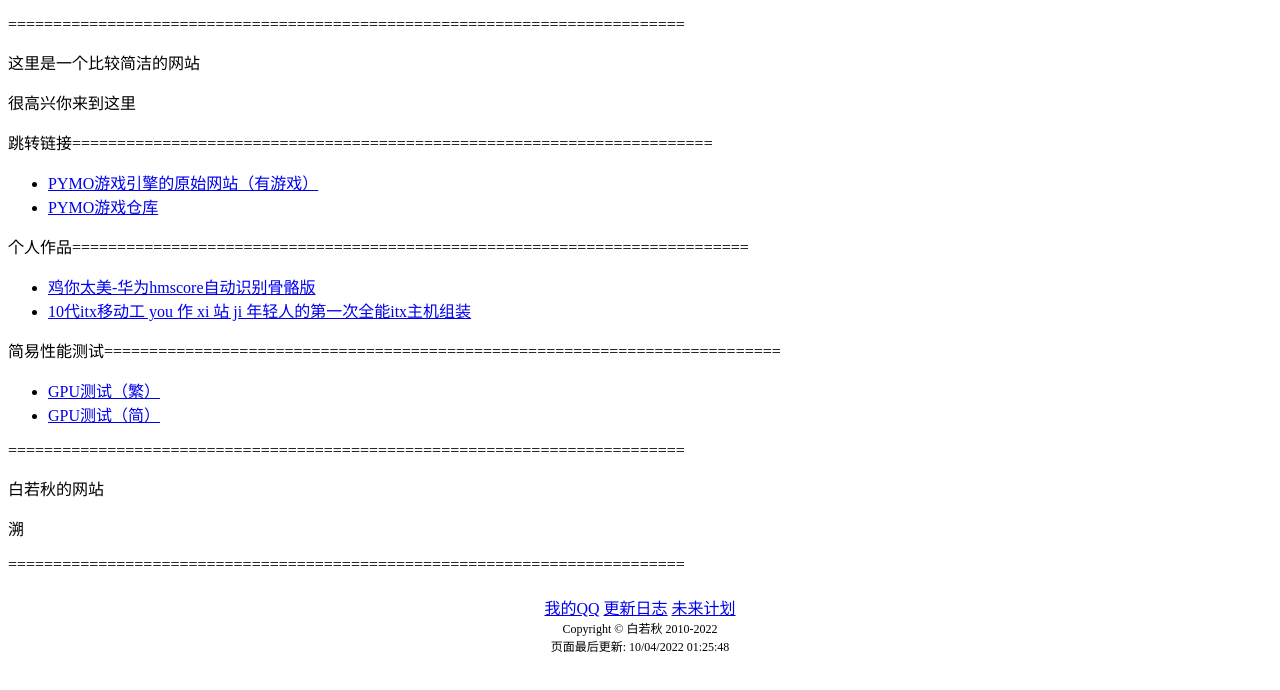
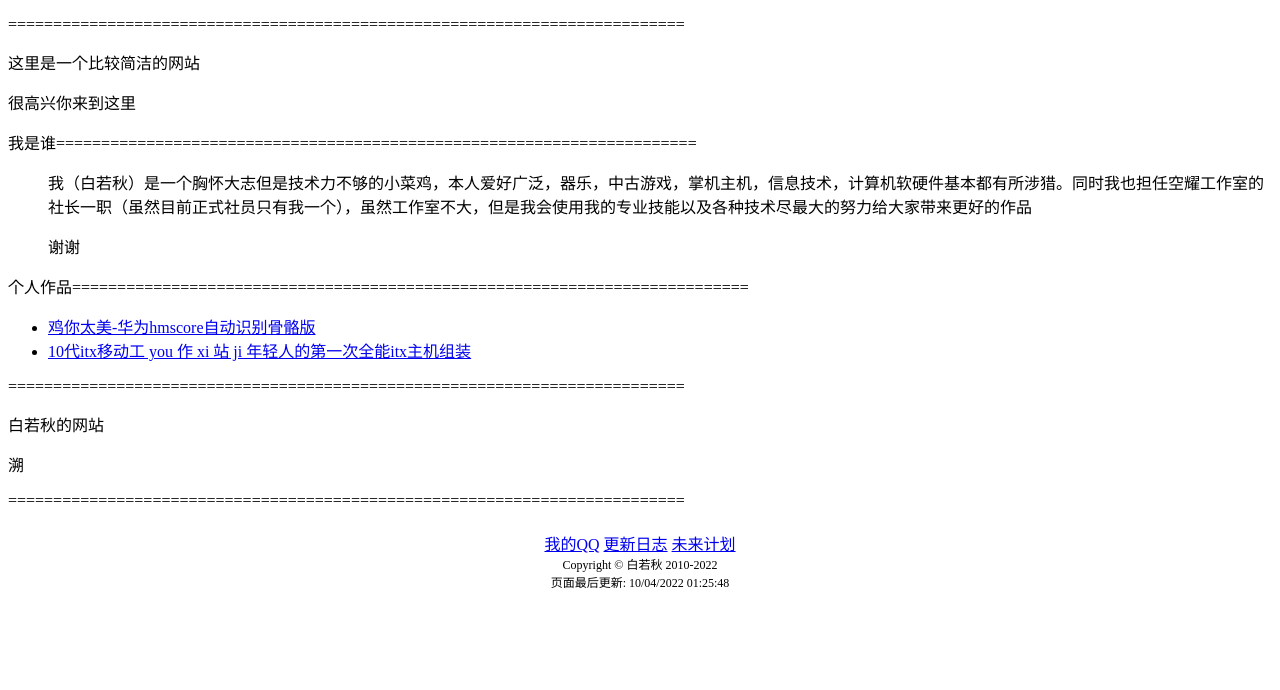
Before and after one commit to BaiRuoQiu/BaiRuoQiu.github.io, a plain HTML site: page index.html in a window 1280 px wide. Shown: the part 38-728 px from the top of the page. Drawn offline with Linux system fonts and the light colour scheme.

Commit message:
Update index.html

```diff
--- a/index.html
+++ b/index.html
@@ -11,13 +11,14 @@
 <p>===========================================================================</p>
 <p>这里是一个比较简洁的网站 </p>
 <p>很高兴你来到这里</p>
-<p>跳转链接=======================================================================</p>
 
-<!-- 网站资源部分 -->
+<p>我是谁=======================================================================</p>
+
+<!-- 个人简介 -->
 
 <ul>
-  <li> <a href="http://pymo.github.io/index_real.html">PYMO游戏引擎的原始网站（有游戏）</a> </li>
-  <li> <a href="https://qiuxiaosu.github.io/PYMOGAMES/">PYMO游戏仓库</a> </li>
+  <p>  我（白若秋）是一个胸怀大志但是技术力不够的小菜鸡，本人爱好广泛，器乐，中古游戏，掌机主机，信息技术，计算机软硬件基本都有所涉猎。同时我也担任空耀工作室的社长一职（虽然目前正式社员只有我一个），虽然工作室不大，但是我会使用我的专业技能以及各种技术尽最大的努力给大家带来更好的作品</p>
+  <p> 谢谢 </p>
 </ul>
 
 <p>个人作品===========================================================================</p>
@@ -27,13 +28,6 @@
   <li> <a href="https://www.bilibili.com/video/BV1Br4y157Gf?share_source=copy_web&vd_source=dbbc0eef9b9804ce96e052656fe497f8">10代itx移动工 you 作 xi 站 ji 年轻人的第一次全能itx主机组装</a> </li>
 </ul>
 
-<p>简易性能测试===========================================================================</p>
-
-<ul>
-<li> <a href="https://qiuxiaosu.github.io/benchmark%EF%BC%86performance/testgpu.html">GPU测试（繁）</a> </li>
-<li> <a href="https://qiuxiaosu.github.io/benchmark%EF%BC%86performance/easyGPUtest.html">GPU测试（简）</a> </li>
-
-</ul>
 <p>===========================================================================</p>
 
 <!-- 相关信息 -->
```
